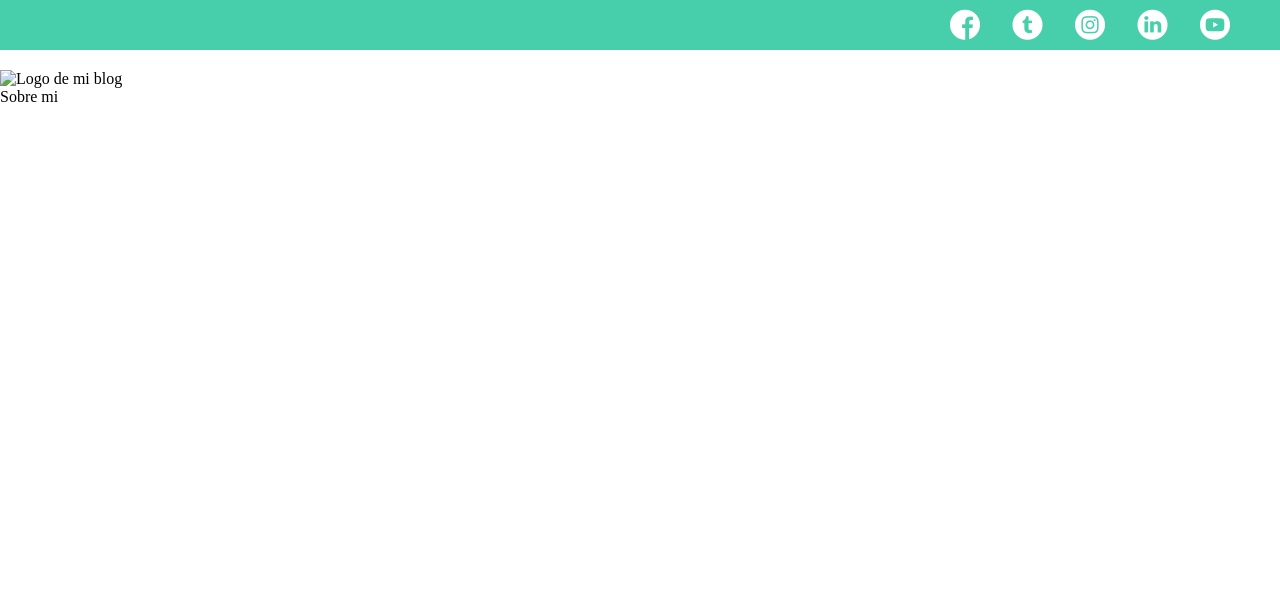
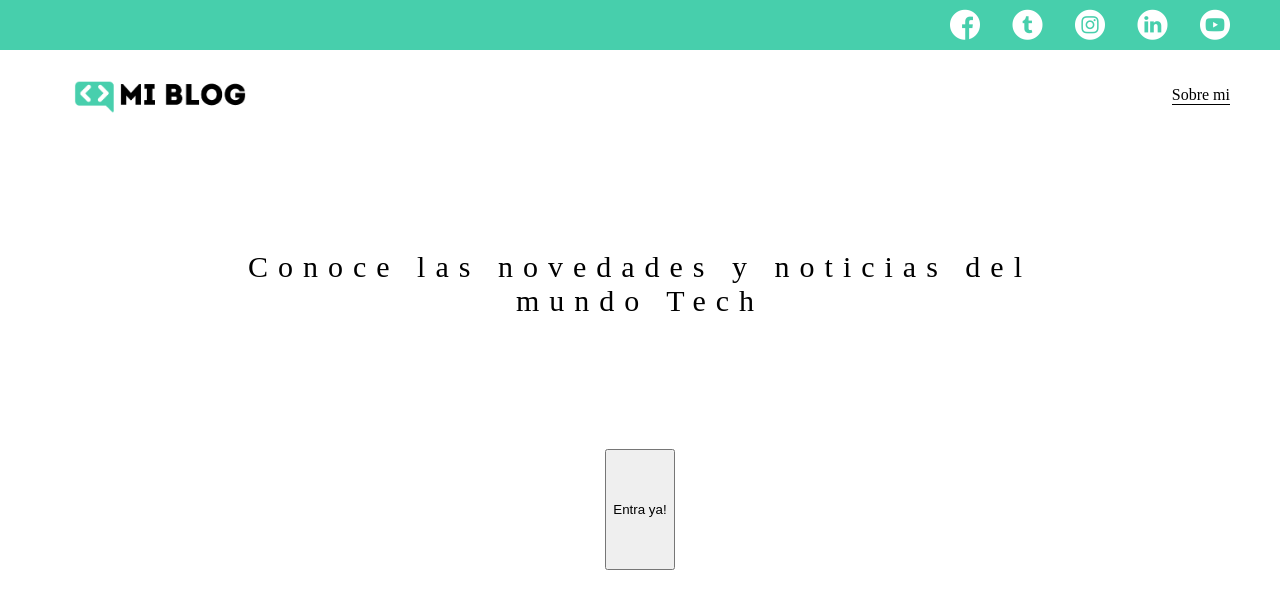
Before and after one commit to JUANLOPCON071/Blog, a plain HTML site: page index.html in a window 1280 px wide. Drawn offline with Linux system fonts and the light colour scheme.

Commit message:
Maquetacion seccion

```diff
--- a/css/main.css
+++ b/css/main.css
@@ -37,3 +37,44 @@ header .header-icons-container .icons {
 header .icons span {
     color: white;
 }
+nav {
+    display: grid;
+    grid-template-columns: 1fr 1fr;
+    height: 90px;
+}
+nav .nav-logo-container {
+    margin-left: 50px;
+}
+nav .nav-logo-container img {
+    width: 220px;
+    margin-top: 10px;
+}
+nav .profile-link {
+    display: flex;
+    align-items: center;
+    justify-content: flex-end;
+    margin-right: 50px;
+}
+nav .profile-link a {
+    color: black;
+    border-bottom: 1px solid black;
+}
+.home-main {
+    display: grid;
+    grid-template-columns: 1fr 4fr 1fr;
+    height: 100vh;
+}
+.home-main section {
+    display: grid;
+    grid-column: 2;
+    justify-items: center;
+    height: 350px;
+    margin-top: 80px;
+}
+.home-main-text {
+    font-size: 30px;
+    font-weight: 700px;
+    letter-spacing: 10px;
+    color: black;
+    text-align: center;
+}
--- a/index.html
+++ b/index.html
@@ -20,12 +20,20 @@
         </section>
         <nav>
             <section class="nav-logo-container">
-                <a href="/"> <img src="/" alt="Logo de mi blog"></a>
+                <a href="/"> <img src="assets/img/Logo-negro.png" alt="Logo de mi blog"></a>
             </section>
             <section class="profile-link">
                 <a href="perfil.html">Sobre mi</a>
             </section>
         </nav>
+        <main class="home-main">
+            <section>
+                <p class="home-main-text">Conoce las novedades y noticias del mundo Tech</p>
+                <button class="home-main-button">
+                    <a href="blogs.html">Entra ya!</a>
+                </button>
+            </section>
+        </main>
     </header>
 </body>
 </html>
```
Also changed, not shown: assets/img/Logo-negro.png (added).
